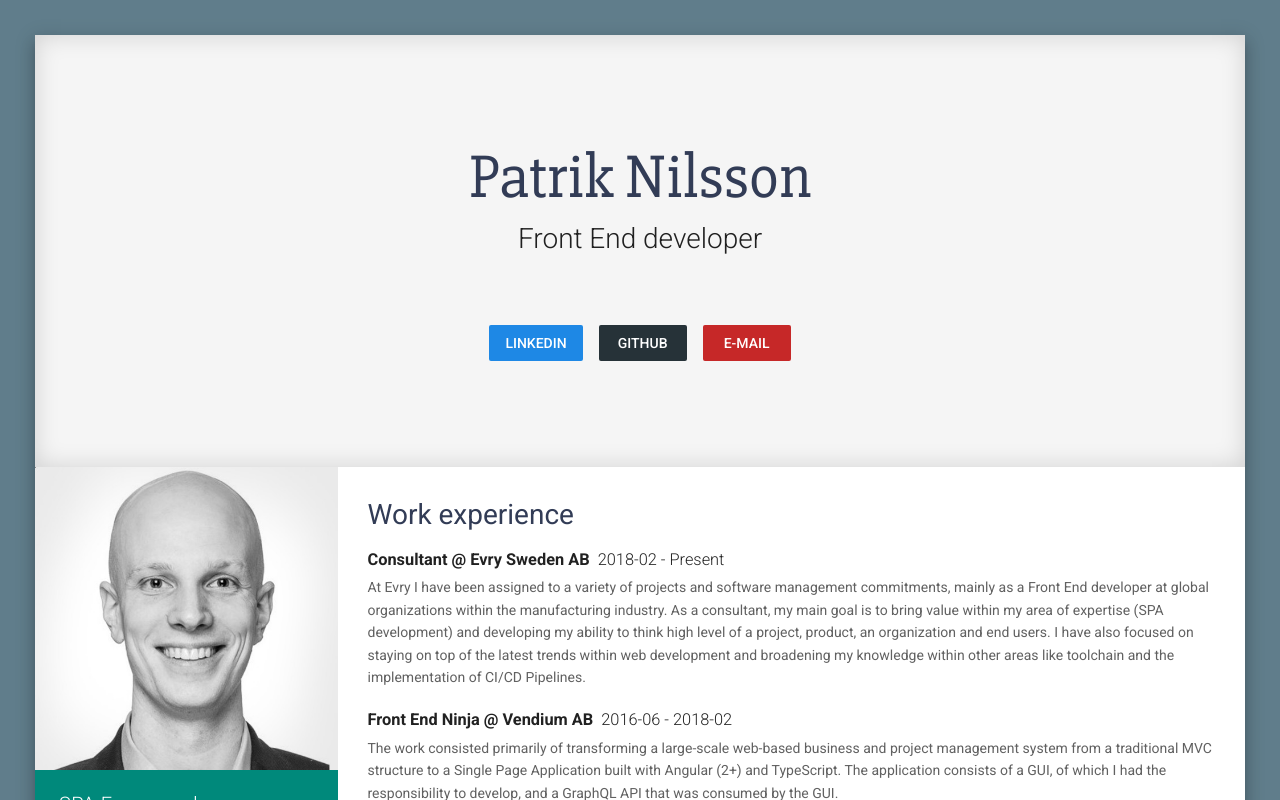
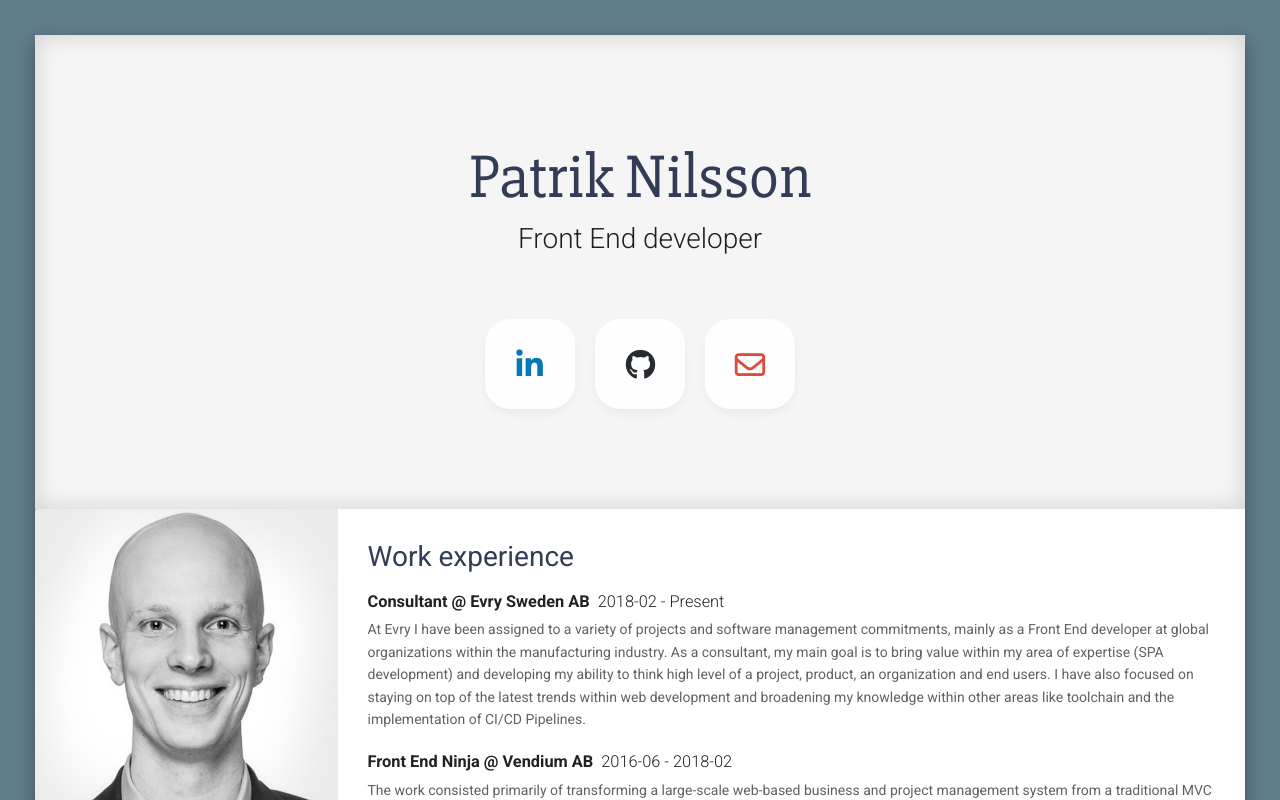
Before and after one commit to patriknil90/vue-resume, a Vue app: page / in a window 1280 px wide. Shown: the top 800 px of the page. Built offline with nearby package versions, Linux system fonts and the light colour scheme.

Commit message:
Cooler looking contact buttons

```diff
--- a/src/components/resume/ContactButtons.vue
+++ b/src/components/resume/ContactButtons.vue
@@ -1,27 +1,113 @@
 <template>
-  <div>
-    <v-btn
-      depressed
-      class="blue darken-1 white--text"
+  <div class="social-btns">
+    <a
+      class="btn linkedin"
       href="https://www.linkedin.com/in/patriknil90/"
-      target="__blank"
-    >
-      Linkedin
-    </v-btn>
-    <v-btn
-      depressed
-      class="blue-grey darken-4 white--text"
+      target="_blank"
+    ><i class="fab fa-linkedin-in" /></a>
+    <a
+      class="btn github"
       href="https://github.com/patriknil90"
-      target="__blank"
-    >
-      Github
-    </v-btn>
-    <v-btn
-      depressed
-      class="red darken-3 white--text"
+      target="_blank"
+    ><i class="fab fa-github" /></a>
+    <a
+      class="btn email"
       href="mailto:patriknil90@gmail.com"
-    >
-      E-mail
-    </v-btn>
+    ><i class="far fa-envelope" /></a>
   </div>
 </template>
+
+<style lang="scss">
+.social-btns .btn,
+.social-btns .btn:before,
+.social-btns .btn .fab,
+.social-btns .btn .far {
+  transition: all 0.35s;
+  transition-timing-function: cubic-bezier(0.31, -0.105, 0.43, 1.59);
+}
+.social-btns .btn:before {
+  top: 90%;
+  left: -110%;
+}
+.social-btns .btn .fab,
+.social-btns .btn .far {
+  -webkit-transform: scale(0.8);
+          transform: scale(0.8);
+}
+.social-btns .btn.linkedin:before {
+  background-color: #0077B5;
+}
+.social-btns .btn.linkedin .fab {
+  color: #0077B5;
+}
+.social-btns .btn.github:before {
+  background-color: #24292E;
+}
+.social-btns .btn.github .fab {
+  color: #24292E;
+}
+.social-btns .btn.email:before {
+  background-color: #dc4a38;
+}
+.social-btns .btn.email .far {
+  color: #dc4a38;
+}
+.social-btns .btn:focus:before,
+.social-btns .btn:hover:before {
+  top: -10%;
+  left: -10%;
+}
+.social-btns .btn:focus .fab,
+.social-btns .btn:focus .far,
+.social-btns .btn:hover .fab,
+.social-btns .btn:hover .far {
+  color: #fff;
+  -webkit-transform: scale(1);
+          transform: scale(1);
+}
+.social-btns {
+  display: block;
+  height: 90px;
+  margin: 0 auto;
+  font-size: 0;
+  top: 0;
+  bottom: 0;
+  left: 0;
+  right: 0;
+}
+.social-btns .btn {
+  display: inline-block;
+  margin: 0 15px 15px;
+  background-color: #fff;
+  width: 70px;
+  height: 70px;
+  line-height: 70px;
+  text-align: center;
+  position: relative;
+  overflow: hidden;
+  border-radius: 28%;
+  box-shadow: 0 5px 15px -5px rgba(0,0,0,0.1);
+  opacity: 0.99;
+  @media (min-width: 680px) {
+    display: inline-block;
+    margin: 0 10px;
+    width: 90px;
+    height: 90px;
+    line-height: 90px;
+  }
+}
+.social-btns .btn:before {
+  content: '';
+  width: 120%;
+  height: 120%;
+  position: absolute;
+  -webkit-transform: rotate(45deg);
+          transform: rotate(45deg);
+}
+.social-btns .btn .fab,
+.social-btns .btn .far {
+  font-size: 38px;
+  vertical-align: middle;
+}
+
+</style>
--- a/src/index.html
+++ b/src/index.html
@@ -13,6 +13,7 @@
     <meta name="author" content="Patrik Nilsson">
     <meta name="keywords" content="Front End developer,Frontend developer,developer,resume,toolchain,Evry,consultant,SPA,Single Page application,vue,react,angular">
     <meta name="robots" content="index,follow">
+    <script src="https://kit.fontawesome.com/8ff0faa89a.js"></script>
 </head>
 
 <body>
```
